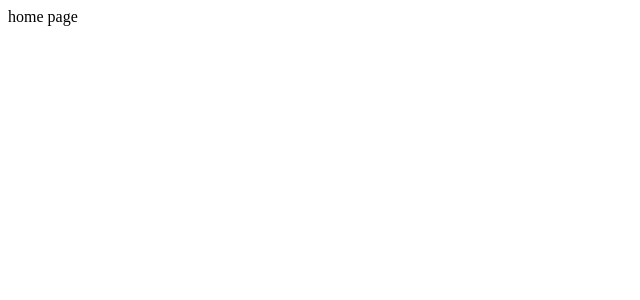
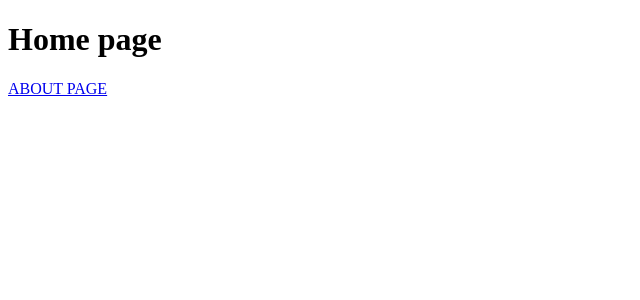
Before and after one commit to FenishaDhaduk/NextJs_learning, a Next.js app: page / in a window 1280 px wide. Shown: the top 300 px of the page, without its empty margins (0-640 px from the left). Built offline with nearby package versions, Linux system fonts and the light colour scheme.

Commit message:
home page

```diff
--- a/next.config.js
+++ b/next.config.js
@@ -5,3 +5,5 @@ const nextConfig = {
   },
 };
 module.exports = nextConfig;
+
+// git remote set-url origin https://FenishaDhaduk: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@github.com/FenishaDhaduk/NextJs_learning.git
--- a/pages/index.js
+++ b/pages/index.js
@@ -1,5 +1,14 @@
 // import React from 'react'
 
+import Link from "next/link";
+
 export default function index() {
-  return <div>home page</div>;
+  return (
+    <div>
+      <h1>Home page</h1>
+      <div>
+        <Link href="/Component/about">ABOUT PAGE</Link>
+      </div>
+    </div>
+  );
 }
```
